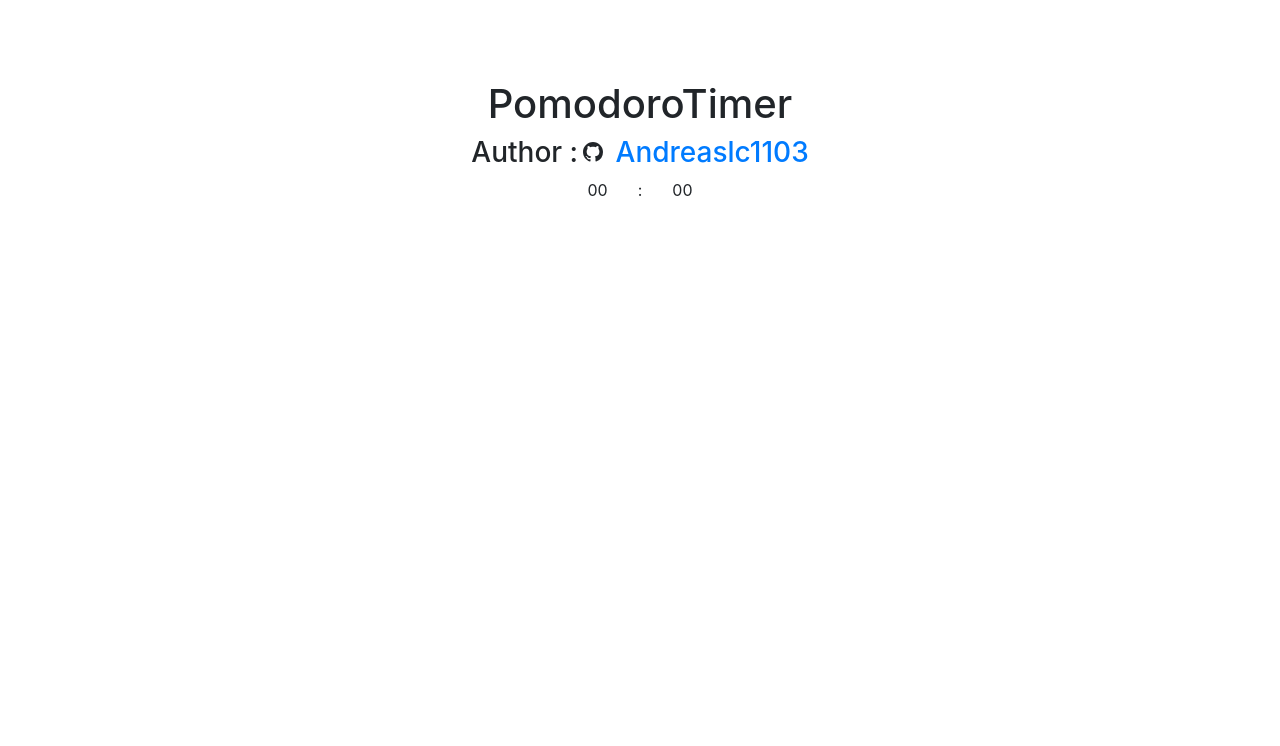
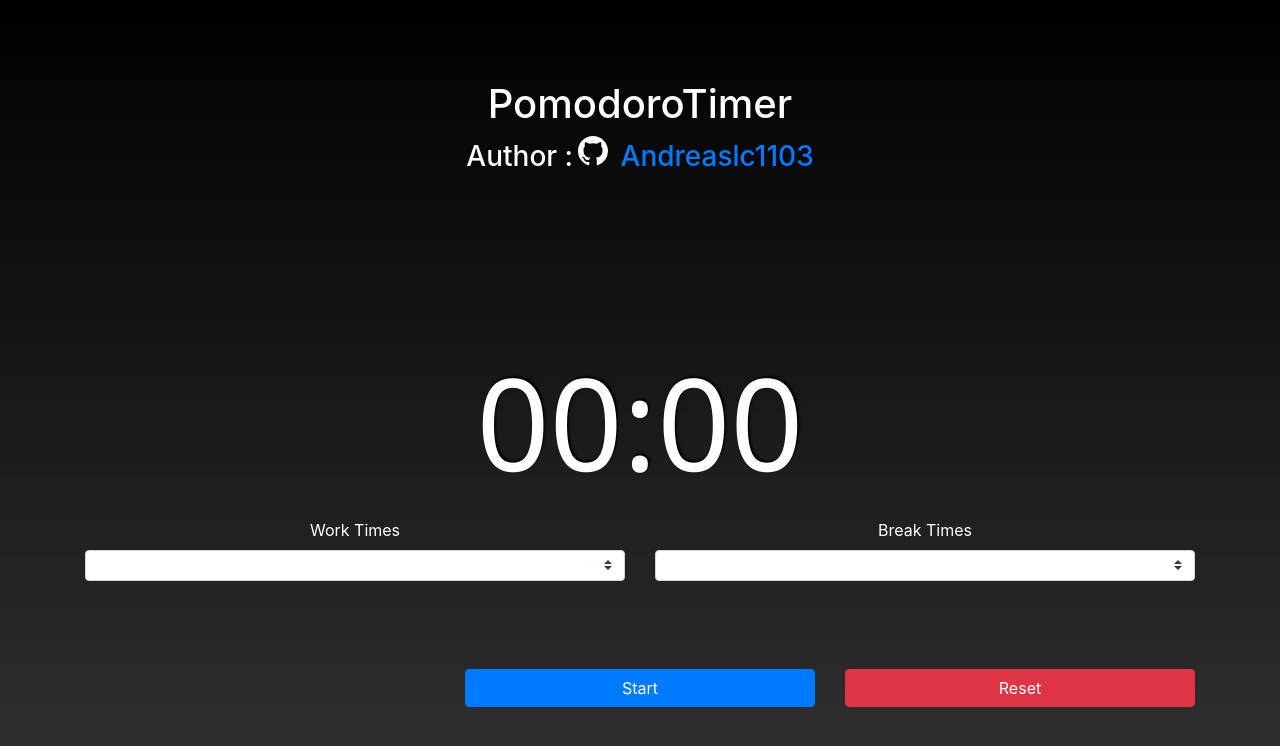
Before and after one commit to AndreasLc1103/PomodoroTimer, a website: page public/index.html in a window 1280 px wide. Drawn offline with nearby package versions, Linux system fonts and the light colour scheme.

Commit message:
imlpemented webpage gui

```diff
--- a/public/index.html
+++ b/public/index.html
@@ -10,23 +10,17 @@
 </head>
 
 <body>
-    <div id="main_container" class="container">
+    <div id="main_container" class=" title_info container">
         <!--Title and subtitling-->
         <div class="row justify-content-md-center">
-
-            <div class="col col-sm-2 col-md-2 col-lg-2"></div>
-
             <div class="col-sm-auto col-md-auto col-lg-auto" id="title_column">
-                <h1 id="Pomo_title">PomodoroTimer</h1>
+                <h1 class="title_info" id="Pomo_title">PomodoroTimer</h1>
             </div>
-
-            <div class="col col-sm-2 col-md-2 col-lg-2"></div>
         </div>
-
         <div class="row justify-content-md-center">
             <div class="col col-sm-2 col-md-2 col-lg-2"></div>
             <div class="col-sm-auto col-md-auto col-lg-auto">
-                <h3>Author :<svg xmlns="http://www.w3.org/2000/svg" width="30" height="20" fill="currentColor" class="bi bi-github" viewBox="0 0 16 16">
+                <h3>Author :<svg xmlns="http://www.w3.org/2000/svg" width="40" height="30" fill="currentColor" class="bi bi-github" viewBox="0 0 16 16">
                     <path d="M8 0C3.58 0 0 3.58 0 8c0 3.54 2.29 6.53 5.47 7.59.4.07.55-.17.55-.38 0-.19-.01-.82-.01-1.49-2.01.37-2.53-.49-2.69-.94-.09-.23-.48-.94-.82-1.13-.28-.15-.68-.52-.01-.53.63-.01 1.08.58 1.23.82.72 1.21 1.87.87 2.33.66.07-.52.28-.87.51-1.07-1.78-.2-3.64-.89-3.64-3.95 0-.87.31-1.59.82-2.15-.08-.2-.36-1.02.08-2.12 0 0 .67-.21 2.2.82.64-.18 1.32-.27 2-.27.68 0 1.36.09 2 .27 1.53-1.04 2.2-.82 2.2-.82.44 1.1.16 1.92.08 2.12.51.56.82 1.27.82 2.15 0 3.07-1.87 3.75-3.65 3.95.29.25.54.73.54 1.48 0 1.07-.01 1.93-.01 2.2 0 .21.15.46.55.38A8.012 8.012 0 0 0 16 8c0-4.42-3.58-8-8-8z"/>
                   </svg>
                     <a href="https://github.com/AndreasLc1103" target="_blank">Andreaslc1103</a>
@@ -44,21 +38,47 @@
 
                 <div class="container" id="inner_container">
                     <div class="row justify-content-md-center" id="counter_container">
-                        <div class="col col-xs">
-                            00
-                        </div>
-                        <div class="col col-xs-auto">
-                            :
-                        </div>
-                        <div class="col col-xs">
-                            00
+                        <div id="timeDisplay" class=" time col col-xs">
+                            00:00
                         </div>
                     </div>
                 </div>
+            </div>
+            <div class="col col-sm-2 col-md-2 col-lg-2"></div>
+        </div>
 
+        <div class="row">
+            <div class="col">
+                <label for="workTime Selector"> Work Times</label>
+                <br>
+                <select class="controls custom-select custom-select-sm mb-2" name="workTimes" id="workTimeSelector">
+                <option value="None"></option>
+                <option value="25min">25 Minutes</option>
+                <option value="50min">50 Minutes</option>
+            </select></div>
+            <div class="col">
+                <label for="breakTimes"> Break Times</label>
+                <select class="custom-select custom-select-sm mb-2" name="breakTimes" id="breakTimes">
+                    <option value="No"></option>
+                    <option value="5min">5 Minutes</option>
+                    <option value="10min">10 Minutes</option>
+
+                </select>
             </div>
+        </div>
 
-            <div class="col col-sm-2 col-md-2 col-lg-2"></div>
+        <div class="start row row-cols-3 small">
+            <div class="col"></div>
+            <div class="col">
+                <button type="button" class="btn btn-primary btn-block">
+                    Start
+                </button>
+            </div>
+            <div class="col">
+                <button type="button" class="btn btn-danger btn-block">
+                    Reset
+                </button>
+            </div>
         </div>
 
     </div>
--- a/public/style.css
+++ b/public/style.css
@@ -1,22 +1,33 @@
-.time_container {
+.time {
+    text-align: center;
+    align-items: center;
+    font-size: 8rem;
+    font-family: 'Segoe UI', Tahoma, Geneva, Verdana, sans-serif;
+    text-shadow: 0.1rem -0.1rem 0.15rem black;
+}
+
+.controls {
+    padding: 0.5rem;
+}
+
+.title_info {
+    text-align: center;
     align-items: center;
 }
 
-body {}
+.start {
+    margin-top: 5rem;
+}
+
+body {
+    color: White;
+    background-image: url("./images/Deep-Space.png");
+}
+
+#inner_container {
+    margin-top: 9rem;
+}
 
 #main_container {
     margin-top: 5rem;
 }
-
-#timer_container {
-    margin-top: 5rem;
-    justify-content: center;
-}
-
-#Pomo_title {
-    justify-content: center;
-}
-
-#minute_counter {
-    justify-content: end;
-}
```
Also changed, not shown: public/images/Deep-Space.png (added), 1 other file.
